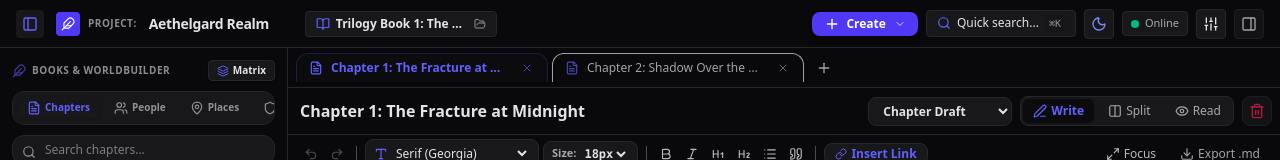
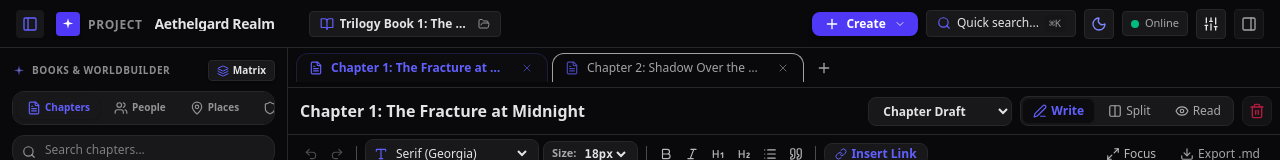
Before and after one commit to MythicalJo/aeos-worldbuilder, a React (Vite) app: page / in a window 1280 px wide. Shown: the top 160 px of the page. Built offline with nearby package versions, Linux system fonts and the light colour scheme.

Commit message:
Fix creation pipeline end-to-end, correct Timeline Add Event modal, integrate Matrix accent color, add North Star icon & fix header alignment

```diff
--- a/src/components/CreateEntityModal.tsx
+++ b/src/components/CreateEntityModal.tsx
@@ -327,8 +327,76 @@ export const CreateEntityModal: React.FC<CreateEntityModalProps> = ({
             </div>
           )}
 
+          {/* EVENT FIELDS */}
+          {mode === 'event' && (
+            <div className="space-y-2">
+              <div className="grid grid-cols-2 gap-2">
+                <div>
+                  <label className="font-bold block mb-1">Year (Numeric)</label>
+                  <input
+                    type="number"
+                    value={year}
+                    onChange={(e) => setYear(Number(e.target.value))}
+                    className={`w-full ${cardBg} border p-2 rounded-lg focus:outline-none focus:border-indigo-500`}
+                  />
+                </div>
+                <div>
+                  <label className="font-bold block mb-1">Year Label</label>
+                  <input
+                    type="text"
+                    placeholder="e.g. Year 1420 TA"
+                    value={yearLabel}
+                    onChange={(e) => setYearLabel(e.target.value)}
+                    className={`w-full ${cardBg} border p-2 rounded-lg focus:outline-none focus:border-indigo-500`}
+                  />
+                </div>
+              </div>
+              <div className="grid grid-cols-2 gap-2">
+                <div>
+                  <label className="font-bold block mb-1">Era</label>
+                  <input
+                    type="text"
+                    placeholder="e.g. The Shattered Crown"
+                    value={era}
+                    onChange={(e) => setEra(e.target.value)}
+                    className={`w-full ${cardBg} border p-2 rounded-lg focus:outline-none focus:border-indigo-500`}
+                  />
+                </div>
+                <div>
+                  <label className="font-bold block mb-1">Event Type</label>
+                  <select
+                    value={eventType}
+                    onChange={(e) => setEventType(e.target.value as any)}
+                    className={`w-full ${cardBg} border p-2 rounded-lg focus:outline-none`}
+                  >
+                    <option value="Battle">Battle ⚔️</option>
+                    <option value="Coronation">Coronation 👑</option>
+                    <option value="Cataclysm">Cataclysm 🔥</option>
+                    <option value="Secret Treaty">Secret Treaty 📜</option>
+                    <option value="Discovery">Discovery 🧭</option>
+                    <option value="Magic Surge">Magic Surge ⚡</option>
+                  </select>
+                </div>
+              </div>
+              <div>
+                <label className="font-bold block mb-1">Associated Book</label>
+                <select
+                  value={bookId}
+                  onChange={(e) => setBookId(e.target.value)}
+                  className={`w-full ${cardBg} border p-2 rounded-lg focus:outline-none`}
+                >
+                  {books.map((b) => (
+                    <option key={b.id} value={b.id}>
+                      {b.title}
+                    </option>
+                  ))}
+                </select>
+              </div>
+            </div>
+          )}
+
           <div>
-            <label className="font-bold block mb-1">Description / Backstory</label>
+            <label className="font-bold block mb-1">Description / Summary</label>
             <textarea
               rows={3}
               value={description}
--- a/src/components/Header.tsx
+++ b/src/components/Header.tsx
@@ -4,6 +4,7 @@ import { canInstallPWA, promptPWAInstall, isAppStandalone } from '../lib/pwa';
 import { exportFullDatabase, importFullDatabase, resetToDefaults, DatabaseDump } from '../lib/storage';
 import { useTheme, AppTheme, ACCENT_COLORS } from '../context/ThemeContext';
 import { useOutsideClick } from '../hooks/useOutsideClick';
+import { NorthStarIcon } from './NorthStarIcon';
 import {
   BookOpen,
   Search,
@@ -199,13 +200,13 @@ export const Header: React.FC<HeaderProps> = ({
 
         <div className="flex items-center gap-2">
           <div className={`w-6 h-6 ${accentClasses.bg} rounded flex items-center justify-center shrink-0 shadow-sm`}>
-            <Feather className="w-3.5 h-3.5 text-white" />
+            <NorthStarIcon className="w-3.5 h-3.5 text-white" />
           </div>
 
-          {/* Project Title */}
-          <div className="flex items-center gap-1.5">
-            <span className="text-[10px] uppercase font-bold tracking-wider opacity-60 hidden sm:inline">
-              Project:
+          {/* Project Title with Baseline Typography Alignment */}
+          <div className="flex items-baseline gap-1.5">
+            <span className="text-[10px] md:text-xs uppercase font-bold tracking-wider opacity-60 hidden sm:inline leading-none">
+              Project
             </span>
 
             {isEditingTitle ? (
@@ -232,13 +233,13 @@ export const Header: React.FC<HeaderProps> = ({
             ) : (
               <div
                 onClick={() => setIsEditingTitle(true)}
-                className="group flex items-center gap-1.5 cursor-pointer px-1.5 py-0.5 rounded hover:bg-black/10 transition-colors"
+                className="group flex items-center gap-1 cursor-pointer px-1.5 py-0.5 rounded hover:bg-black/10 transition-colors"
                 title="Click to Rename Active Project Title"
               >
-                <h1 className="text-xs md:text-sm font-bold tracking-tight truncate max-w-[150px] sm:max-w-[200px]">
+                <h1 className="text-xs md:text-sm font-bold tracking-tight truncate max-w-[150px] sm:max-w-[220px] leading-none">
                   {activeProject?.title || settings.seriesTitle || 'My Story Project'}
                 </h1>
-                <Edit2 className="w-3 h-3 opacity-0 group-hover:opacity-100 transition-opacity" />
+                <Edit2 className="w-3 h-3 opacity-0 group-hover:opacity-100 transition-opacity shrink-0" />
               </div>
             )}
           </div>
--- a/src/components/LeftSidebar.tsx
+++ b/src/components/LeftSidebar.tsx
@@ -3,6 +3,7 @@ import { Character, Location, Faction, MarkdownDoc, Book, CustomCategory, Custom
 import { useLoreContext } from '../context/LoreContext';
 import { useTheme } from '../context/ThemeContext';
 import { PRELOADED_ICONS } from './CreateCategoryModal';
+import { NorthStarIcon } from './NorthStarIcon';
 import {
   Users,
   MapPin,
@@ -76,22 +77,21 @@ export const LeftSidebar: React.FC<LeftSidebarProps> = ({
     return matchesProject && matchesSearch;
   });
 
+  // Worldbuilder entities belong to Project - render immediately without hiding behind book filter
   const filteredCharacters = characters.filter((c) => {
-    const matchesBook = selectedBookId === 'all' || c.bookIds.includes(selectedBookId);
-    const matchesSearch =
+    return (
       c.name.toLowerCase().includes(searchTerm.toLowerCase()) ||
       c.title.toLowerCase().includes(searchTerm.toLowerCase()) ||
-      c.traits.some((t) => t.toLowerCase().includes(searchTerm.toLowerCase()));
-    return matchesBook && matchesSearch;
+      c.traits.some((t) => t.toLowerCase().includes(searchTerm.toLowerCase()))
+    );
   });
 
   const filteredLocations = locations.filter((l) => {
-    const matchesBook = selectedBookId === 'all' || l.bookIds.includes(selectedBookId);
-    const matchesSearch =
+    return (
       l.name.toLowerCase().includes(searchTerm.toLowerCase()) ||
       l.region.toLowerCase().includes(searchTerm.toLowerCase()) ||
-      l.type.toLowerCase().includes(searchTerm.toLowerCase());
-    return matchesBook && matchesSearch;
+      l.type.toLowerCase().includes(searchTerm.toLowerCase())
+    );
   });
 
   const filteredFactions = factions.filter((f) => {
@@ -154,7 +154,7 @@ export const LeftSidebar: React.FC<LeftSidebarProps> = ({
       <div className={`p-3 border-b space-y-2.5 ${sidebarBg}`}>
         <div className="flex items-center justify-between gap-1">
           <span className="text-[10px] uppercase font-bold tracking-wider opacity-60 flex items-center gap-1.5 shrink-0">
-            <Feather className={`w-3.5 h-3.5 ${accentClasses.text}`} />
+            <NorthStarIcon className={`w-3.5 h-3.5 ${accentClasses.text}`} />
             Books & Worldbuilder
           </span>
 
--- a/src/components/MasterMatrixView.tsx
+++ b/src/components/MasterMatrixView.tsx
@@ -37,7 +37,8 @@ export const MasterMatrixView: React.FC<MasterMatrixViewProps> = ({
   onClose,
   onSelectDoc
 }) => {
-  const { theme } = useTheme();
+  const { theme, getAccentClasses } = useTheme();
+  const accentClasses = getAccentClasses();
   const { navigateToCharacter, navigateToLocation, navigateToFaction } = useLoreContext();
 
   const [zoom, setZoom] = useState<number>(1);
@@ -251,7 +252,7 @@ export const MasterMatrixView: React.FC<MasterMatrixViewProps> = ({
     ? 'bg-[#ffffff] border-[#cbd5e1]'
     : 'bg-[#18181b] border-[#27272a]';
 
-  const accentColor = isSepia ? 'text-[#964b00]' : isLight ? 'text-indigo-600' : 'text-indigo-400';
+  const accentColor = isSepia ? 'text-[#964b00]' : accentClasses.text;
 
   return (
     <div className={`fixed inset-0 z-50 ${canvasBg} flex flex-col select-none overflow-hidden animate-in fade-in duration-200`}>
@@ -411,7 +412,7 @@ export const MasterMatrixView: React.FC<MasterMatrixViewProps> = ({
                   style={{ left: `${node.x}px`, top: `${node.y}px` }}
                   className={`matrix-card-action absolute w-64 p-3.5 rounded-xl border backdrop-blur-md shadow-xl transition-all duration-200 cursor-pointer ${
                     isSelected
-                      ? `${cardBg} border-indigo-500 ring-2 ring-indigo-500/50 scale-105 z-30 font-bold`
+                      ? `${cardBg} ${accentClasses.border} ring-2 ring-indigo-500/50 scale-105 z-30 font-bold`
                       : `${cardBg} opacity-90 hover:opacity-100 hover:scale-[1.02]`
                   }`}
                 >
--- /dev/null
+++ b/src/components/NorthStarIcon.tsx
@@ -0,0 +1,21 @@
+import React from 'react';
+
+interface NorthStarIconProps {
+  className?: string;
+}
+
+export const NorthStarIcon: React.FC<NorthStarIconProps> = ({ className = 'w-4 h-4 text-indigo-400' }) => {
+  return (
+    <svg
+      viewBox="0 0 24 24"
+      fill="currentColor"
+      className={className}
+      aria-hidden="true"
+    >
+      {/* 4 Main Points */}
+      <path d="M12 2L13.8 9.2L21 11L13.8 12.8L12 20L10.2 12.8L3 11L10.2 9.2Z" />
+      {/* Subtle Inner Diagonal Star Accent */}
+      <path d="M12 6.5L12.9 9.9L16.3 10.8L12.9 11.7L12 15.1L11.1 11.7L7.7 10.8L11.1 9.9Z" opacity="0.6" fill="#ffffff" />
+    </svg>
+  );
+};
--- a/src/components/ResponsiveShell.tsx
+++ b/src/components/ResponsiveShell.tsx
@@ -52,7 +52,7 @@ interface ResponsiveShellProps {
   onUpdateDoc: (doc: MarkdownDoc) => void;
   onSelectBookId: (id: string) => void;
   onOpenEntityDetail: (type: 'character' | 'location' | 'faction' | 'misc' | 'custom', id: string) => void;
-  onCreateEntity: (type: 'character' | 'location' | 'faction' | 'misc' | 'category') => void;
+  onCreateEntity: (type: 'character' | 'location' | 'faction' | 'event' | 'category' | string) => void;
   onDeleteCustomCategory?: (categoryId: string) => void;
   onDeleteCustomEntry?: (entryId: string) => void;
   onUpdateTimelineEvent?: (updated: TimelineEvent) => void;
```
Also changed, not shown: public/icon-192.svg, public/icon-512.svg.
